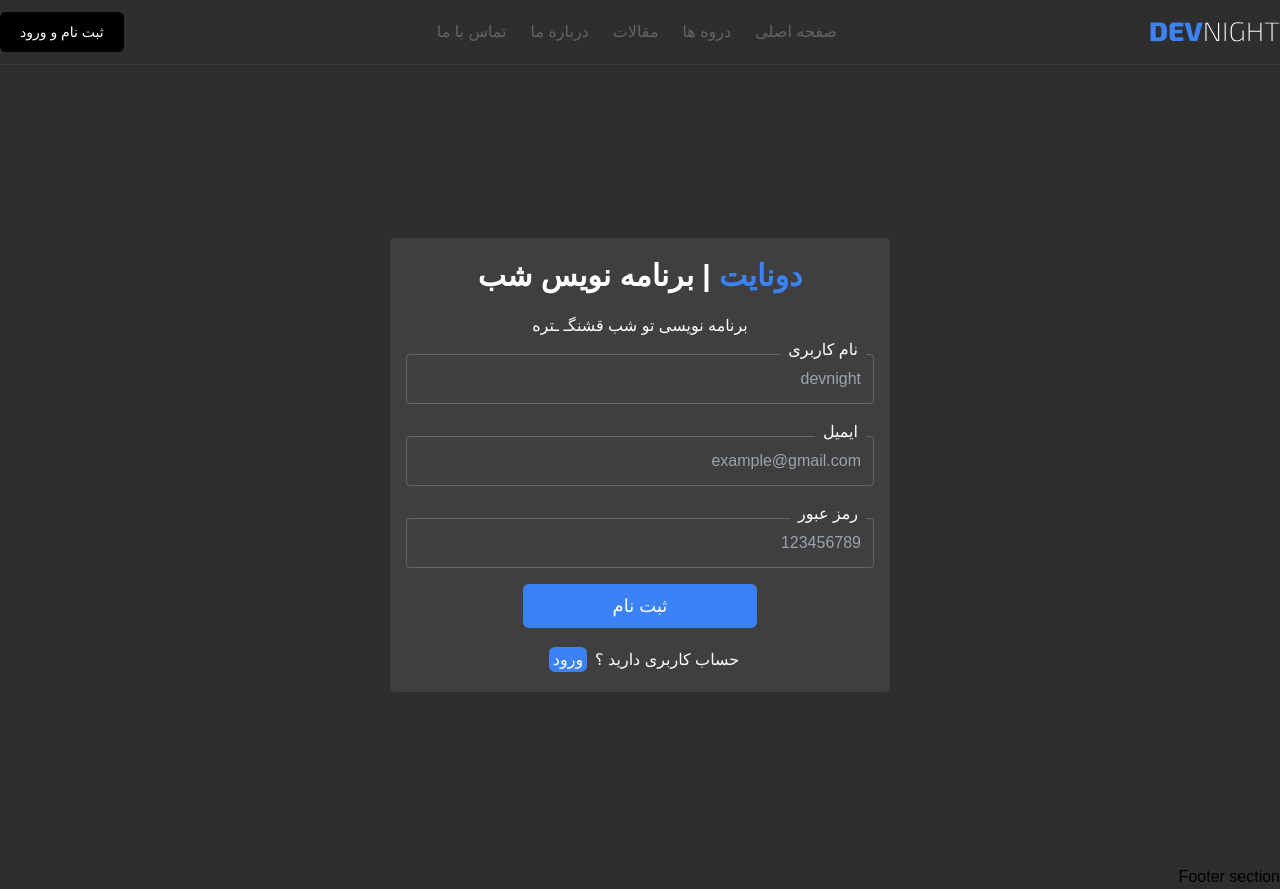
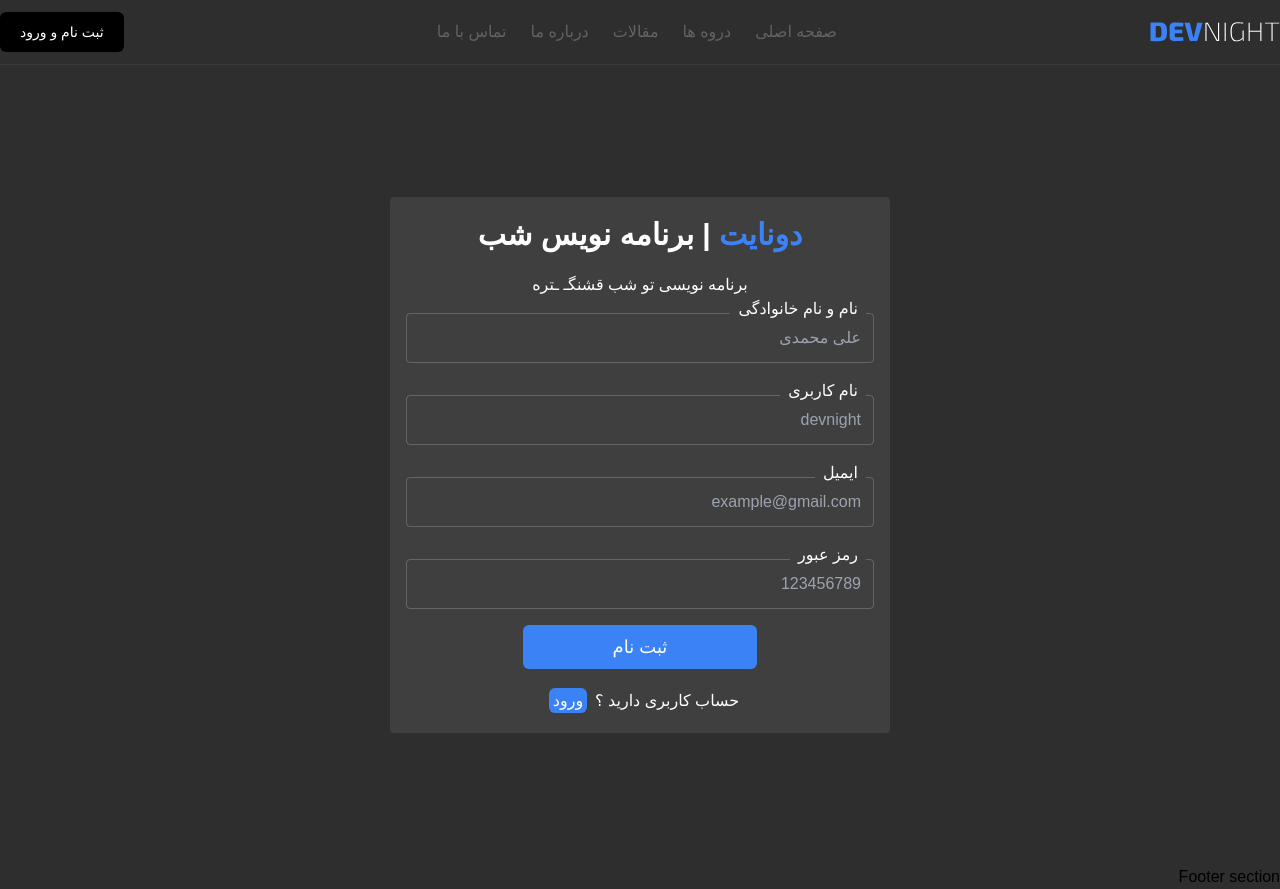
Before and after one commit to devnight8/front-devnight, a Next.js app: page /signup in a window 1280 px wide. Built offline with nearby package versions, Linux system fonts and the light colour scheme; no server answers; a web font is replaced by a local one.

Commit message:
in page signUp add nickname

```diff
--- a/src/app/api/auth/signup/route.js
+++ b/src/app/api/auth/signup/route.js
@@ -7,9 +7,9 @@ export async function POST(req) {
   try {
     await connectDB();
     const body = await req.json();
-    const {username, email, password} = body;
+    const {username, email, password, nickname} = body;
     console.log(username, email, password);
-    if (!username || !email || !password) {
+    if (!username || !email || !password || !nickname) {
       return NextResponse.json(
         {error: "لطفا اطلاعات معتبر وراد کنید"},
         {status: 422}
@@ -25,6 +25,7 @@ export async function POST(req) {
     }
     const hashedPassword = await hashPassword(password);
     const newUser = await User.create({
+      nickname: nickname,
       username: username,
       email: email,
       password: hashedPassword,
--- a/src/app/dashboard/page.js
+++ b/src/app/dashboard/page.js
@@ -8,7 +8,14 @@ async function DashBoard() {
   await connectDB();
   const session = await getServerSession(authOptions);
   const user = await User.findOne({email: session.user.email});
-  return <DashboardPage createdAt={user.createdAt} email={user.email} />;
+  console.log(user);
+  return (
+    <DashboardPage
+      createdAt={user.createdAt}
+      email={user.email}
+      nickname={user.nickname}
+    />
+  );
 }
 
 export default DashBoard;
--- a/src/components/layout/DashboardSidbarLayout.js
+++ b/src/components/layout/DashboardSidbarLayout.js
@@ -16,7 +16,7 @@ function DashboardSidbarLayout({children, session}) {
       <div className="sticky w-[300px] bg-black/10 rounded  h-screen flex text-white justify-right px-4 py-4">
         <ul className="w-full">
           <div className="my-4 bg-white/10 p-4 rounded flex justify-between items-center">
-            <span> ایمیل شما : </span>
+            <span className="text-sm"> ایمیل شما : </span>
             <span className="text-[14px]">{emailUser}</span>
           </div>
           <li className="my-4 hover:bg-white/10 p-3 cursor-pointer rounded">
--- a/src/components/module/LatestCoursesCard.jsx
+++ b/src/components/module/LatestCoursesCard.jsx
@@ -12,7 +12,7 @@ function LatestCoursesCard() {
 
   return (
     <section className="bg-gradient-to-l from-[#373737] to-[#2c384900] px-4 my-24 relative">
-      <div className="grid grid-cols-2 gap-4 md:grid-cols-4 justify-evenly md:gap-2 relative -top-10  ">
+      <div className="grid grid-cols-2 gap-4 md:grid-cols-4 justify-evenly md:gap-2 relative -top-10">
         <div className="bg-gradient-to-t from-[#000] group to-[#2C3849] rounded-md p-4 relative flex items-center justify-center flex-col">
           <button
             className="self-end p-1 bg-white/10 rounded-full text-3xl "
@@ -20,7 +20,7 @@ function LatestCoursesCard() {
             <HiHeart
               className={
                 liked
-                  ? " relative top-[2px] text-red-500 hover:scale-105 transition-all "
+                  ? "relative top-[2px] text-red-500 hover:scale-105 transition-all"
                   : "relative  top-[1px] text-white/20 hover:scale-105 transition-all"
               }
             />
--- a/src/components/template/DashboardPage.jsx
+++ b/src/components/template/DashboardPage.jsx
@@ -1,14 +1,15 @@
 
 
-function DashboardPage({createdAt ,email}) {
-
+function DashboardPage({createdAt,nickname}) {
+console.log(nickname)
   return (
     <div className="container flex ">
       <div className="flex items-center justify-center text-right flex-col w-full">
-        <span className="w-full text-right px-1">  سلام  خوش اومدی</span>
-        <div className="bg-black/10 flex flex-col  text-right w-full p-4 my-3">
+
+        <div className="bg-black/10 flex flex-col text-right w-full p-4 my-3">
+        <span className="w-full text-right  mb-3"> {nickname} سلام  خوش اومدی</span>
           <span>تاریخ شروع همراهیت با ما: {new Date(createdAt).toLocaleDateString("fa-IR")}</span>
-          <span className="mt-2">ایمیل شما : {email} </span>
+
         </div>
         <div className="bg-black/10 w-full text-center p-4 my-3">
           برای آموزش برنامه نویسی خوب جایی اومدی
--- a/src/components/template/SignUpPage.js
+++ b/src/components/template/SignUpPage.js
@@ -7,6 +7,7 @@ import toast, {Toaster} from "react-hot-toast";
 import {ThreeDots} from "react-loader-spinner";
 function SignUpPage() {
   const [username, setuserName] = useState("");
+  const [nickname, setNickname] = useState("");
   const [email, setEmail] = useState("");
   const [password, setPassword] = useState("");
   const [loading, setLoading] = useState(false);
@@ -18,12 +19,16 @@ function SignUpPage() {
     setLoading(true);
     const res = await fetch("/api/auth/signup", {
       method: "POST",
-      body: JSON.stringify({username, email, password}),
+      body: JSON.stringify({nickname, username, email, password}),
       headers: {"content-Type": "application/json"},
     });
     const data = await res.json();
     setLoading(false);
     console.log(data);
+    if (!nickname) {
+      toast.error("نام و نام خانوادگی خود را وارد کنید");
+      return;
+    }
     if (!username) {
       toast.error("نام کاربری خود را وارد کنید");
       return;
@@ -59,6 +64,22 @@ function SignUpPage() {
           <span className="text-primary"> دونایت</span> | برنامه نویس شب
         </h2>
         <span>برنامه نویسی تو شب قشنگـ ـتره</span>
+        <div className="my-4 w-full relative">
+          <label
+            htmlFor="nickname"
+            className="absolute right-2 px-2 -top-4 bg-[#3F3F3F] ">
+            نام و نام خانوادگی{" "}
+          </label>
+          <input
+            className="w-full p-3 outline-none focus-visible::bg-primary bg-transparent border border-white/20 rounded"
+            type="text"
+            placeholder="علی محمدی"
+            value={nickname}
+            onChange={(e) => setNickname(e.target.value)}
+            name="nickname"
+            id="nickname"
+          />
+        </div>
         <div className="my-4 w-full relative">
           <label
             htmlFor="username"
--- a/src/models/Users.js
+++ b/src/models/Users.js
@@ -1,6 +1,10 @@
 import {Schema, model, models} from "mongoose";
 
 const userSchema = new Schema({
+  nickname: {
+    type: String,
+    required: true,
+  },
   username: {
     type: String,
     required: true,
```
